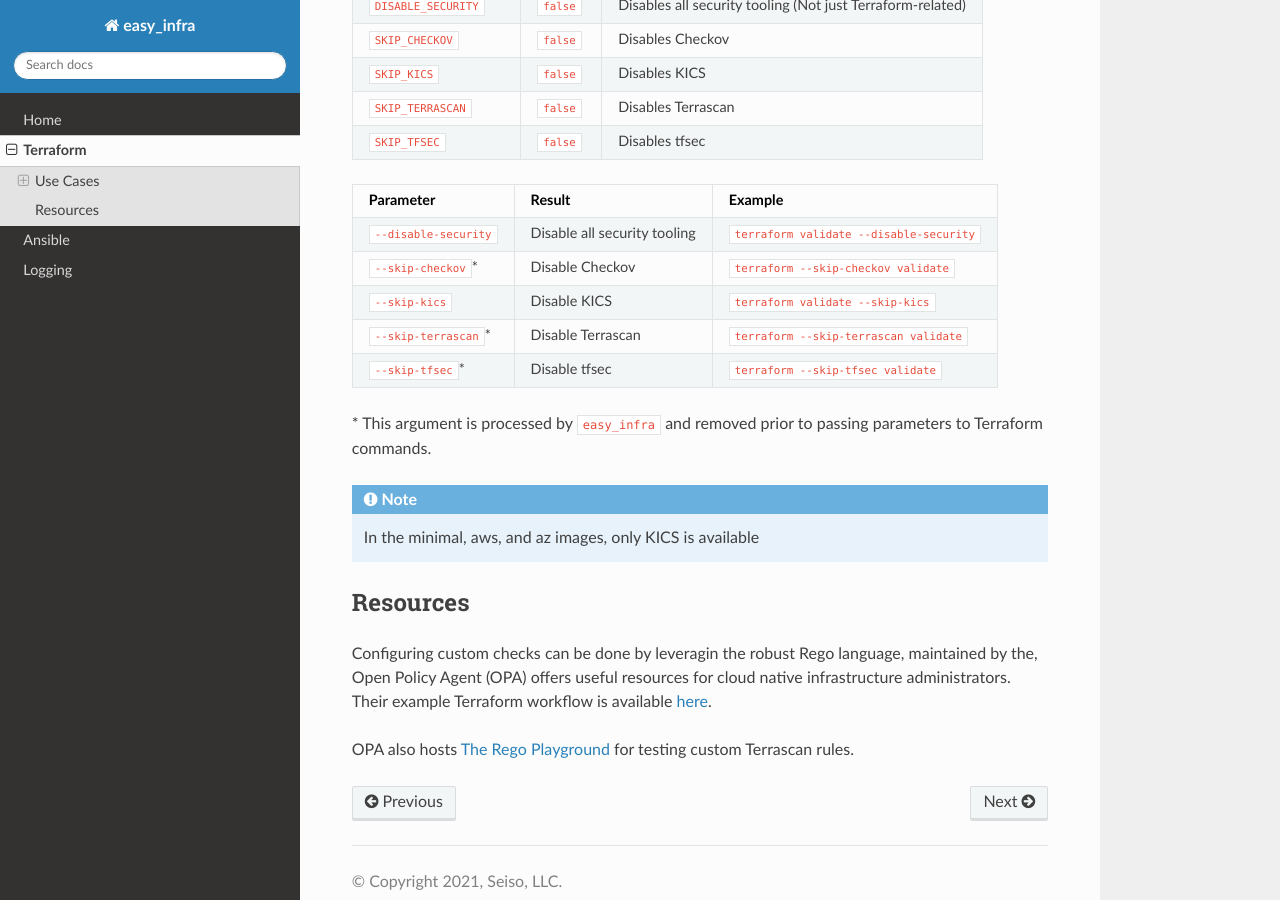
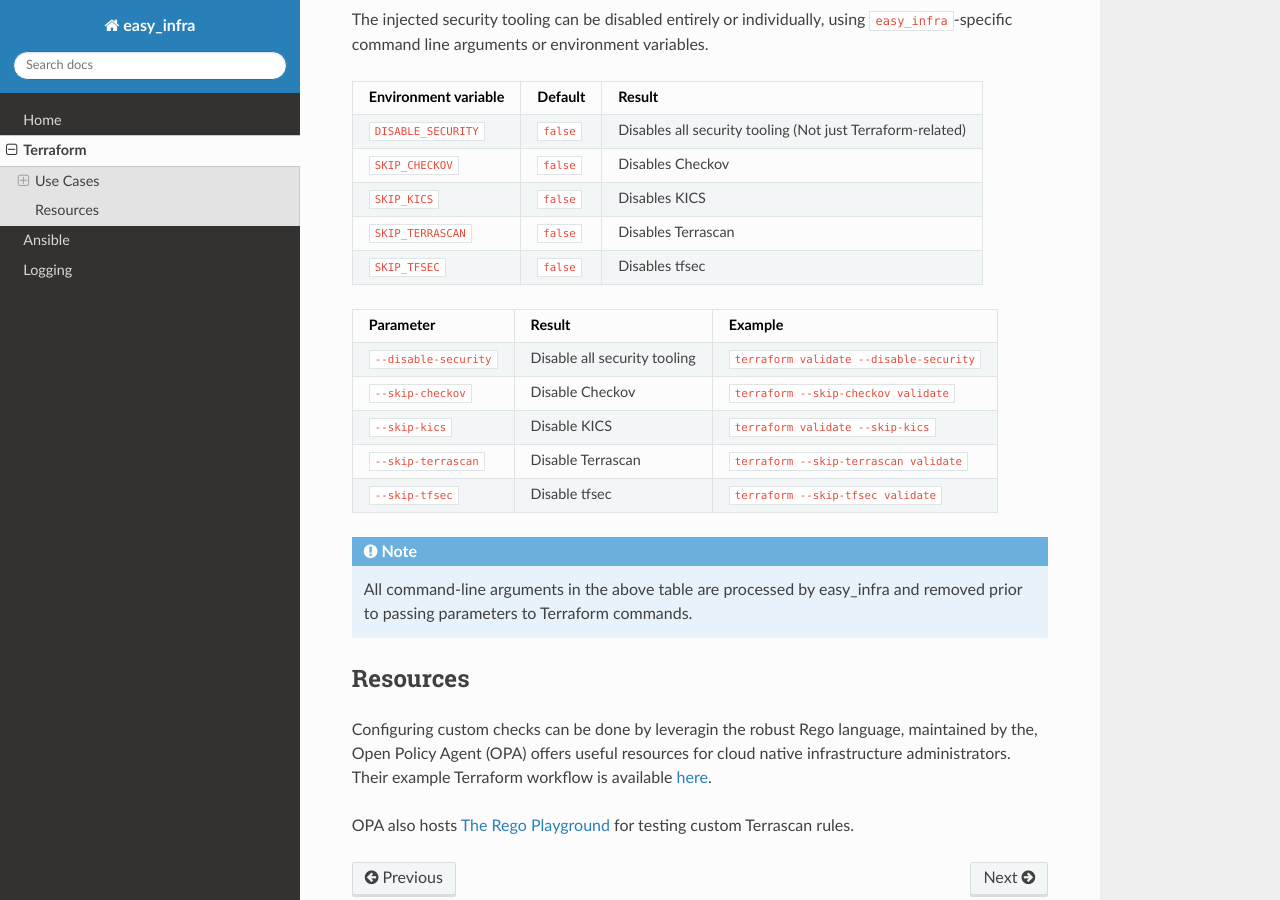
Before and after one commit to SeisoLLC/easy_infra, a Sphinx documentation site: the page built from docs/Terraform/index.rst, in a window 1280 px wide and 900 px high, scrolled down 1356 px. Built offline with Sphinx 7.4.7 and the Read the Docs theme 2.0.0, drawn with Linux system fonts in a browser that asks for light colours; some of the changed text lies outside the part shown.

Commit message:
Improve docs

```diff
--- a/docs/Terraform/index.rst
+++ b/docs/Terraform/index.rst
@@ -18,6 +18,10 @@
 Varying levels of Terraform security are included in the ``easy_infra`` tags,
 including minimal, aws, az, and latest.  For more information, see
 `Disabling Security`_ below.
+
+.. note::
+    In the minimal, aws, and az images, only the KICS security tool is
+    available.  All other security tools will be skipped.
 
 
 Use Cases
@@ -81,20 +85,18 @@
 +========================+==============================+===========================================+
 | ``--disable-security`` | Disable all security tooling | ``terraform validate --disable-security`` |
 +------------------------+------------------------------+-------------------------------------------+
-| ``--skip-checkov``\*   | Disable Checkov              | ``terraform --skip-checkov validate``     |
+| ``--skip-checkov``     | Disable Checkov              | ``terraform --skip-checkov validate``     |
 +------------------------+------------------------------+-------------------------------------------+
 | ``--skip-kics``        | Disable KICS                 | ``terraform validate --skip-kics``        |
 +------------------------+------------------------------+-------------------------------------------+
-| ``--skip-terrascan``\* | Disable Terrascan            | ``terraform --skip-terrascan validate``   |
+| ``--skip-terrascan``   | Disable Terrascan            | ``terraform --skip-terrascan validate``   |
 +------------------------+------------------------------+-------------------------------------------+
-| ``--skip-tfsec``\*     | Disable tfsec                | ``terraform --skip-tfsec validate``       |
+| ``--skip-tfsec``       | Disable tfsec                | ``terraform --skip-tfsec validate``       |
 +------------------------+------------------------------+-------------------------------------------+
 
-\* This argument is processed by ``easy_infra`` and removed prior to passing
-parameters to Terraform commands.
-
 .. note::
-    In the minimal, aws, and az images, only KICS is available
+    All command-line arguments in the above table are processed by easy_infra
+    and removed prior to passing parameters to Terraform commands.
 
 
 Resources
```
Also changed, not shown: docs/Ansible/index.rst (+13 -11 lines).
